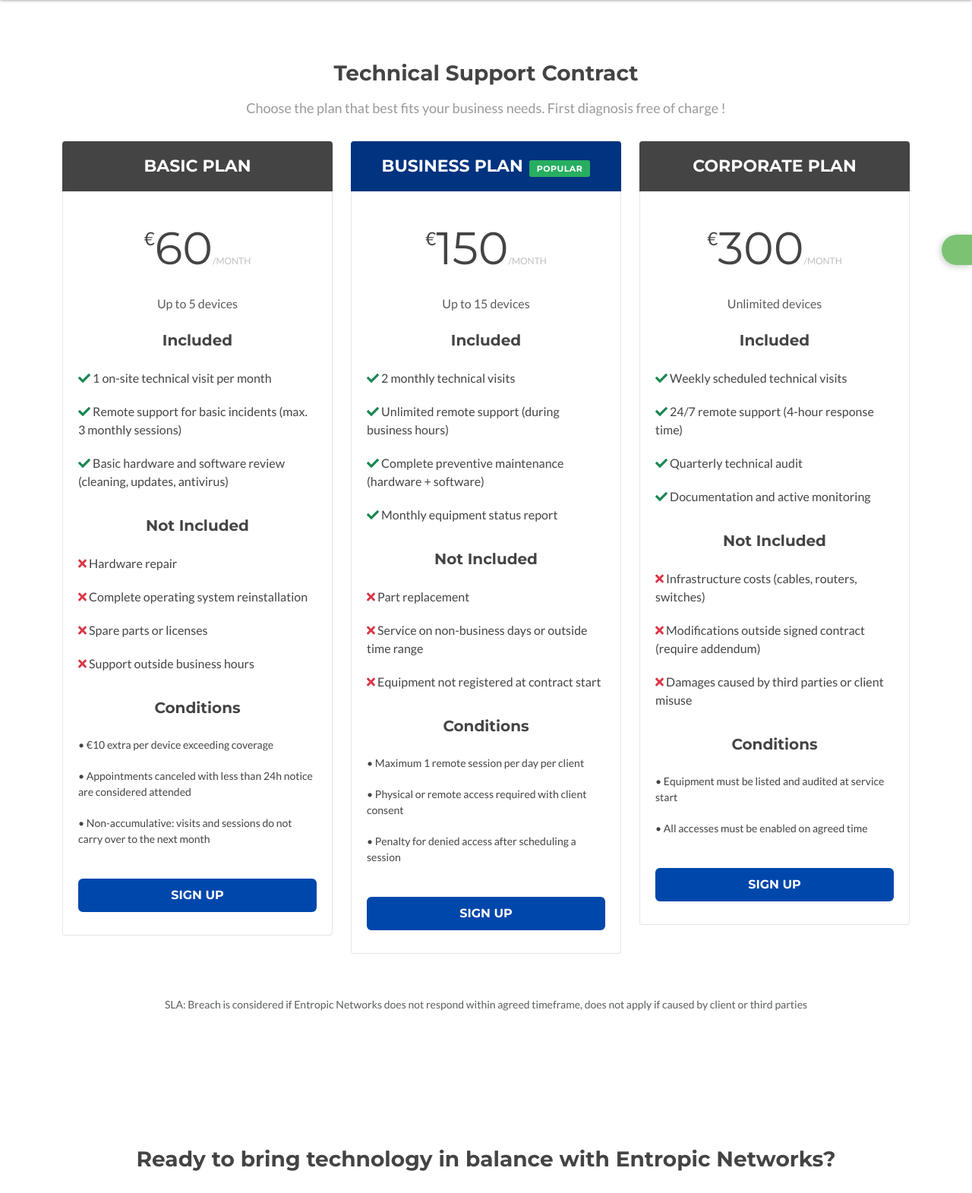
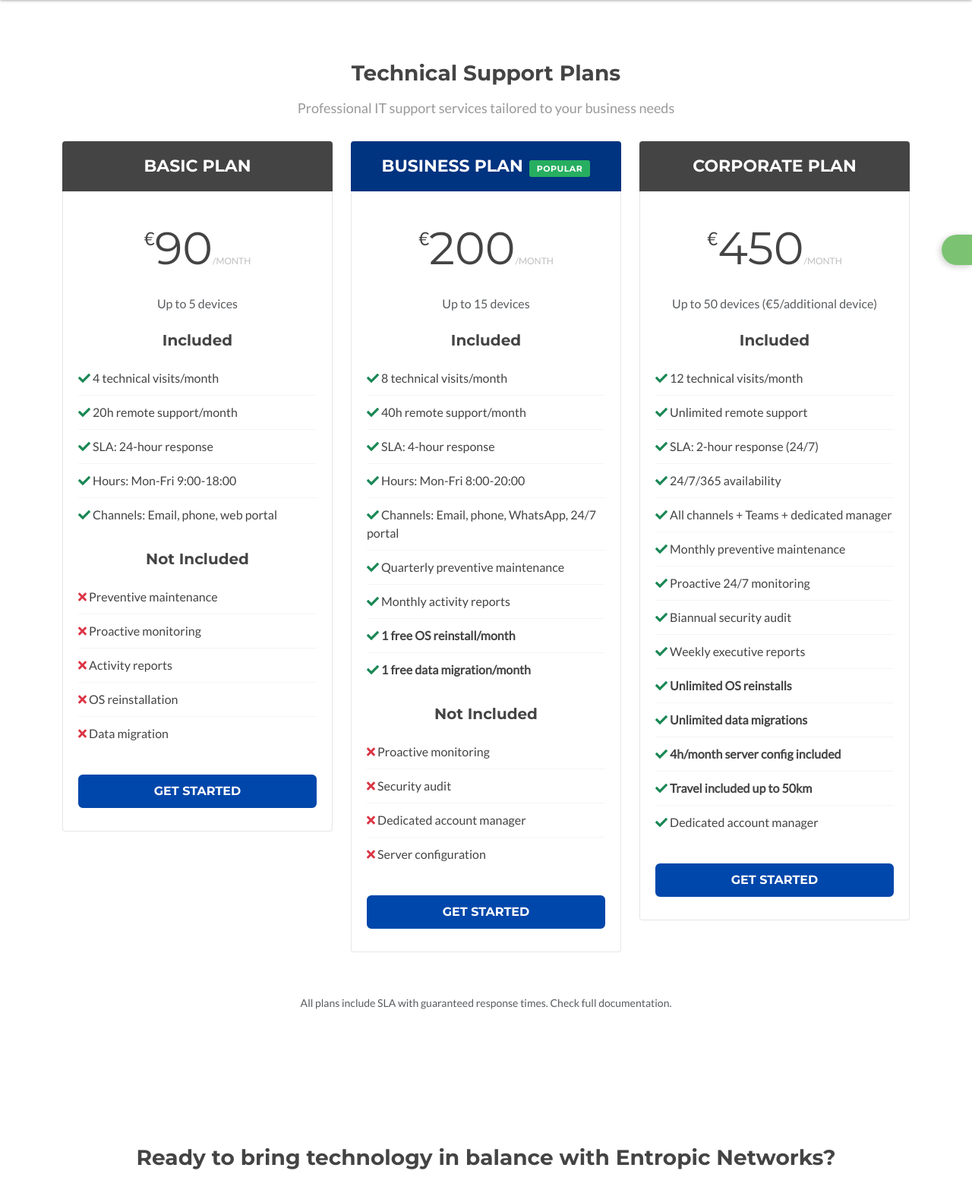
Before and after one commit to itteamlxs/entropic-networks-landing, a PHP site: page /pricing.php in a window 1280 px wide. Shown: the part 71-1642 px from the top of the page at 76% size. Run offline with PHP 8.4, Linux system fonts and the light colour scheme; some libraries are stand-ins or nearby versions.

Commit message:
update lang version services

```diff
--- a/public/pricing.php
+++ b/public/pricing.php
@@ -36,6 +36,9 @@ $dict = require __DIR__.'/../src/Config/'.$lang.'.php';
             border-radius: 4px 4px 0 0;
             position: relative;
         }
+        .price-plan .price-cols .item.featured {
+            border: 0px solid #3498db;
+        }
         .price-plan .price-cols .item.featured .heading {
             background: #003380;
         }
@@ -57,11 +60,9 @@ $dict = require __DIR__.'/../src/Config/'.$lang.'.php';
             border-top: none;
             border-radius: 0 0 4px 4px;
         }
-        .price-plan .price-cols .item.featured {
-            border: 0px solid #3498db;
-        }
         .price-plan .feature-list li {
-            padding: 0px 0;
+            padding: 8px 0;
+            border-bottom: 1px solid #f5f5f5;
         }
         .price-plan .feature-list li:last-child {
             border-bottom: none;
@@ -124,32 +125,28 @@ $dict = require __DIR__.'/../src/Config/'.$lang.'.php';
                     <div class="item col-md-4 col-12">
                         <h3 class="heading"><?=t('plan_basic_name',$dict)?></h3>
                         <div class="content">
-                            <p class="price-figure"><span class="currency">€</span><span class="number"><?=t('plan_basic_price',$dict)?></span><span class="unit">/<?=t('month',$dict)?></span></p>
+                            <p class="price-figure"><span class="currency">€</span><span class="number">90</span><span class="unit">/<?=t('month',$dict)?></span></p>
                             <p class="text-muted"><?=t('plan_basic_devices',$dict)?></p>
 
                             <h5 class="mt-4 mb-3"><?=t('included',$dict)?></h5>
                             <ul class="list-unstyled feature-list text-start">
-                                <li><i class="fas fa-check text-success"></i> <?=t('plan_basic_visits',$dict)?></li>
-                                <li><i class="fas fa-check text-success"></i> <?=t('plan_basic_remote',$dict)?></li>
-                                <li><i class="fas fa-check text-success"></i> <?=t('plan_basic_review',$dict)?></li>
+                                <li><i class="fas fa-check text-success"></i> 4 <?=t('plan_visits',$dict)?></li>
+                                <li><i class="fas fa-check text-success"></i> 20h <?=t('plan_remote',$dict)?></li>
+                                <li><i class="fas fa-check text-success"></i> <?=t('plan_basic_sla',$dict)?></li>
+                                <li><i class="fas fa-check text-success"></i> <?=t('plan_basic_hours',$dict)?></li>
+                                <li><i class="fas fa-check text-success"></i> <?=t('plan_basic_channels',$dict)?></li>
                             </ul>
 
                             <h5 class="mt-4 mb-3"><?=t('not_included',$dict)?></h5>
                             <ul class="list-unstyled feature-list text-start">
-                                <li><i class="fas fa-times text-danger"></i> <?=t('plan_basic_not_hardware',$dict)?></li>
-                                <li><i class="fas fa-times text-danger"></i> <?=t('plan_basic_not_reinstall',$dict)?></li>
-                                <li><i class="fas fa-times text-danger"></i> <?=t('plan_basic_not_parts',$dict)?></li>
-                                <li><i class="fas fa-times text-danger"></i> <?=t('plan_basic_not_hours',$dict)?></li>
+                                <li><i class="fas fa-times text-danger"></i> <?=t('plan_no_preventive',$dict)?></li>
+                                <li><i class="fas fa-times text-danger"></i> <?=t('plan_no_monitoring',$dict)?></li>
+                                <li><i class="fas fa-times text-danger"></i> <?=t('plan_no_reports',$dict)?></li>
+                                <li><i class="fas fa-times text-danger"></i> <?=t('plan_no_reinstall',$dict)?></li>
+                                <li><i class="fas fa-times text-danger"></i> <?=t('plan_no_migration',$dict)?></li>
                             </ul>
 
-                            <h5 class="mt-4 mb-3"><?=t('conditions',$dict)?></h5>
-                            <ul class="list-unstyled feature-list text-start small">
-                                <li>• <?=t('plan_basic_extra',$dict)?></li>
-                                <li>• <?=t('plan_basic_cancel',$dict)?></li>
-                                <li>• <?=t('plan_basic_accumulate',$dict)?></li>
-                            </ul>
-
-                            <a class="btn btn-cta btn-cta-primary mt-3" href="#" data-bs-toggle="modal" data-bs-target="#signup-modal"><?=t('signup_btn',$dict)?></a>
+                            <a class="btn btn-cta btn-cta-primary mt-3 w-100" href="#" data-bs-toggle="modal" data-bs-target="#signup-modal"><?=t('signup_btn',$dict)?></a>
                         </div>
                     </div>
 
@@ -157,32 +154,31 @@ $dict = require __DIR__.'/../src/Config/'.$lang.'.php';
                     <div class="item featured col-md-4 col-12">
                         <h3 class="heading"><?=t('plan_business_name',$dict)?><span class="label-custom"><?=t('popular',$dict)?></span></h3>
                         <div class="content">
-                            <p class="price-figure"><span class="currency">€</span><span class="number"><?=t('plan_business_price',$dict)?></span><span class="unit">/<?=t('month',$dict)?></span></p>
+                            <p class="price-figure"><span class="currency">€</span><span class="number">200</span><span class="unit">/<?=t('month',$dict)?></span></p>
                             <p class="text-muted"><?=t('plan_business_devices',$dict)?></p>
 
                             <h5 class="mt-4 mb-3"><?=t('included',$dict)?></h5>
                             <ul class="list-unstyled feature-list text-start">
-                                <li><i class="fas fa-check text-success"></i> <?=t('plan_business_visits',$dict)?></li>
-                                <li><i class="fas fa-check text-success"></i> <?=t('plan_business_remote',$dict)?></li>
-                                <li><i class="fas fa-check text-success"></i> <?=t('plan_business_maintenance',$dict)?></li>
-                                <li><i class="fas fa-check text-success"></i> <?=t('plan_business_report',$dict)?></li>
+                                <li><i class="fas fa-check text-success"></i> 8 <?=t('plan_visits',$dict)?></li>
+                                <li><i class="fas fa-check text-success"></i> 40h <?=t('plan_remote',$dict)?></li>
+                                <li><i class="fas fa-check text-success"></i> <?=t('plan_business_sla',$dict)?></li>
+                                <li><i class="fas fa-check text-success"></i> <?=t('plan_business_hours',$dict)?></li>
+                                <li><i class="fas fa-check text-success"></i> <?=t('plan_business_channels',$dict)?></li>
+                                <li><i class="fas fa-check text-success"></i> <?=t('plan_preventive_quarterly',$dict)?></li>
+                                <li><i class="fas fa-check text-success"></i> <?=t('plan_monthly_reports',$dict)?></li>
+                                <li><i class="fas fa-check text-success"></i> <strong>1 <?=t('plan_reinstall_free',$dict)?></strong></li>
+                                <li><i class="fas fa-check text-success"></i> <strong>1 <?=t('plan_migration_free',$dict)?></strong></li>
                             </ul>
 
                             <h5 class="mt-4 mb-3"><?=t('not_included',$dict)?></h5>
                             <ul class="list-unstyled feature-list text-start">
-                                <li><i class="fas fa-times text-danger"></i> <?=t('plan_business_not_parts',$dict)?></li>
-                                <li><i class="fas fa-times text-danger"></i> <?=t('plan_business_not_hours',$dict)?></li>
-                                <li><i class="fas fa-times text-danger"></i> <?=t('plan_business_not_registered',$dict)?></li>
+                                <li><i class="fas fa-times text-danger"></i> <?=t('plan_no_monitoring',$dict)?></li>
+                                <li><i class="fas fa-times text-danger"></i> <?=t('plan_no_audit',$dict)?></li>
+                                <li><i class="fas fa-times text-danger"></i> <?=t('plan_no_account_manager',$dict)?></li>
+                                <li><i class="fas fa-times text-danger"></i> <?=t('plan_no_server_config',$dict)?></li>
                             </ul>
 
-                            <h5 class="mt-4 mb-3"><?=t('conditions',$dict)?></h5>
-                            <ul class="list-unstyled feature-list text-start small">
-                                <li>• <?=t('plan_business_max',$dict)?></li>
-                                <li>• <?=t('plan_business_access',$dict)?></li>
-                                <li>• <?=t('plan_business_penalty',$dict)?></li>
-                            </ul>
-
-                            <a class="btn btn-cta btn-cta-primary mt-3" href="#" data-bs-toggle="modal" data-bs-target="#signup-modal"><?=t('signup_btn',$dict)?></a>
+                            <a class="btn btn-cta btn-cta-primary mt-3 w-100" href="#" data-bs-toggle="modal" data-bs-target="#signup-modal"><?=t('signup_btn',$dict)?></a>
                         </div>
                     </div>
 
@@ -190,31 +186,28 @@ $dict = require __DIR__.'/../src/Config/'.$lang.'.php';
                     <div class="item col-md-4 col-12">
                         <h3 class="heading"><?=t('plan_corporate_name',$dict)?></h3>
                         <div class="content">
-                            <p class="price-figure"><span class="currency">€</span><span class="number"><?=t('plan_corporate_price',$dict)?></span><span class="unit">/<?=t('month',$dict)?></span></p>
+                            <p class="price-figure"><span class="currency">€</span><span class="number">450</span><span class="unit">/<?=t('month',$dict)?></span></p>
                             <p class="text-muted"><?=t('plan_corporate_devices',$dict)?></p>
 
                             <h5 class="mt-4 mb-3"><?=t('included',$dict)?></h5>
                             <ul class="list-unstyled feature-list text-start">
-                                <li><i class="fas fa-check text-success"></i> <?=t('plan_corporate_visits',$dict)?></li>
-                                <li><i class="fas fa-check text-success"></i> <?=t('plan_corporate_remote',$dict)?></li>
-                                <li><i class="fas fa-check text-success"></i> <?=t('plan_corporate_audit',$dict)?></li>
-                                <li><i class="fas fa-check text-success"></i> <?=t('plan_corporate_monitoring',$dict)?></li>
+                                <li><i class="fas fa-check text-success"></i> 12 <?=t('plan_visits',$dict)?></li>
+                                <li><i class="fas fa-check text-success"></i> <?=t('plan_remote_unlimited',$dict)?></li>
+                                <li><i class="fas fa-check text-success"></i> <?=t('plan_corporate_sla',$dict)?></li>
+                                <li><i class="fas fa-check text-success"></i> <?=t('plan_corporate_hours',$dict)?></li>
+                                <li><i class="fas fa-check text-success"></i> <?=t('plan_corporate_channels',$dict)?></li>
+                                <li><i class="fas fa-check text-success"></i> <?=t('plan_preventive_monthly',$dict)?></li>
+                                <li><i class="fas fa-check text-success"></i> <?=t('plan_monitoring_247',$dict)?></li>
+                                <li><i class="fas fa-check text-success"></i> <?=t('plan_audit_biannual',$dict)?></li>
+                                <li><i class="fas fa-check text-success"></i> <?=t('plan_weekly_reports',$dict)?></li>
+                                <li><i class="fas fa-check text-success"></i> <strong><?=t('plan_reinstall_unlimited',$dict)?></strong></li>
+                                <li><i class="fas fa-check text-success"></i> <strong><?=t('plan_migration_unlimited',$dict)?></strong></li>
+                                <li><i class="fas fa-check text-success"></i> <strong>4h/<?=t('month',$dict)?> <?=t('plan_server_config',$dict)?></strong></li>
+                                <li><i class="fas fa-check text-success"></i> <strong><?=t('plan_travel_50km',$dict)?></strong></li>
+                                <li><i class="fas fa-check text-success"></i> <?=t('plan_account_manager',$dict)?></li>
                             </ul>
 
-                            <h5 class="mt-4 mb-3"><?=t('not_included',$dict)?></h5>
-                            <ul class="list-unstyled feature-list text-start">
-                                <li><i class="fas fa-times text-danger"></i> <?=t('plan_corporate_not_infrastructure',$dict)?></li>
-                                <li><i class="fas fa-times text-danger"></i> <?=t('plan_corporate_not_modifications',$dict)?></li>
-                                <li><i class="fas fa-times text-danger"></i> <?=t('plan_corporate_not_damages',$dict)?></li>
-                            </ul>
-
-                            <h5 class="mt-4 mb-3"><?=t('conditions',$dict)?></h5>
-                            <ul class="list-unstyled feature-list text-start small">
-                                <li>• <?=t('plan_corporate_listed',$dict)?></li>
-                                <li>• <?=t('plan_corporate_enabled',$dict)?></li>
-                            </ul>
-
-                            <a class="btn btn-cta btn-cta-primary mt-3" href="#" data-bs-toggle="modal" data-bs-target="#signup-modal"><?=t('signup_btn',$dict)?></a>
+                            <a class="btn btn-cta btn-cta-primary mt-3 w-100" href="#" data-bs-toggle="modal" data-bs-target="#signup-modal"><?=t('signup_btn',$dict)?></a>
                         </div>
                     </div>
 
--- a/src/Config/en.php
+++ b/src/Config/en.php
@@ -61,56 +61,67 @@ return [
     'email'        => 'support@entropicnetworks.com',
     'live_chat'    => 'Live Chat',
 
-    // INGLÉS (en.php) - PRICING
+// INGLÉS (en.php) - PRICING
+'pricing_title' => 'Technical Support Plans',
+'pricing_intro' => 'Professional IT support services tailored to your business needs',
+'month' => 'month',
+'popular' => 'Popular',
+'included' => 'Included',
+'not_included' => 'Not Included',
+'signup_btn' => 'Get Started',
+'sla_note' => 'All plans include SLA with guaranteed response times. Check full documentation.',
 
-    'month' => 'month',
-    'pricing_title' => 'Technical Support Contract',
-    'pricing_intro' => 'Choose the plan that best fits your business needs. First diagnosis free of charge !',
+// Plan Names
+'plan_basic_name' => 'Basic Plan',
+'plan_business_name' => 'Business Plan',
+'plan_corporate_name' => 'Corporate Plan',
 
-    'plan_basic_name' => 'Basic Plan',
-    'plan_basic_price' => '60',
-    'plan_basic_devices' => 'Up to 5 devices',
-    'plan_basic_visits' => '1 on-site technical visit per month',
-    'plan_basic_remote' => 'Remote support for basic incidents (max. 3 monthly sessions)',
-    'plan_basic_review' => 'Basic hardware and software review (cleaning, updates, antivirus)',
-    'plan_basic_not_hardware' => 'Hardware repair',
-    'plan_basic_not_reinstall' => 'Complete operating system reinstallation',
-    'plan_basic_not_parts' => 'Spare parts or licenses',
-    'plan_basic_not_hours' => 'Support outside business hours',
-    'plan_basic_extra' => '€10 extra per device exceeding coverage',
-    'plan_basic_cancel' => 'Appointments canceled with less than 24h notice are considered attended',
-    'plan_basic_accumulate' => 'Non-accumulative: visits and sessions do not carry over to the next month',
+// Device Coverage
+'plan_basic_devices' => 'Up to 5 devices',
+'plan_business_devices' => 'Up to 15 devices',
+'plan_corporate_devices' => 'Up to 50 devices (€5/additional device)',
 
-    'plan_business_name' => 'Business Plan',
-    'plan_business_price' => '150',
-    'plan_business_devices' => 'Up to 15 devices',
-    'plan_business_visits' => '2 monthly technical visits',
-    'plan_business_remote' => 'Unlimited remote support (during business hours)',
-    'plan_business_maintenance' => 'Complete preventive maintenance (hardware + software)',
-    'plan_business_report' => 'Monthly equipment status report',
-    'plan_business_not_parts' => 'Part replacement',
-    'plan_business_not_hours' => 'Service on non-business days or outside time range',
-    'plan_business_not_registered' => 'Equipment not registered at contract start',
-    'plan_business_max' => 'Maximum 1 remote session per day per client',
-    'plan_business_access' => 'Physical or remote access required with client consent',
-    'plan_business_penalty' => 'Penalty for denied access after scheduling a session',
+// Common Features
+'plan_visits' => 'technical visits/month',
+'plan_remote' => 'remote support/month',
+'plan_remote_unlimited' => 'Unlimited remote support',
 
-    'plan_corporate_name' => 'Corporate Plan',
-    'plan_corporate_price' => '300',
-    'plan_corporate_devices' => 'Unlimited devices',
-    'plan_corporate_visits' => 'Weekly scheduled technical visits',
-    'plan_corporate_remote' => '24/7 remote support (4-hour response time)',
-    'plan_corporate_audit' => 'Quarterly technical audit',
-    'plan_corporate_monitoring' => 'Documentation and active monitoring',
-    'plan_corporate_not_infrastructure' => 'Infrastructure costs (cables, routers, switches)',
-    'plan_corporate_not_modifications' => 'Modifications outside signed contract (require addendum)',
-    'plan_corporate_not_damages' => 'Damages caused by third parties or client misuse',
-    'plan_corporate_listed' => 'Equipment must be listed and audited at service start',
-    'plan_corporate_enabled' => 'All accesses must be enabled on agreed time',
+// Plan Básico - Specific
+'plan_basic_sla' => 'SLA: 24-hour response',
+'plan_basic_hours' => 'Hours: Mon-Fri 9:00-18:00',
+'plan_basic_channels' => 'Channels: Email, phone, web portal',
 
-    'sla_note' => 'SLA: Breach is considered if Entropic Networks does not respond within agreed timeframe, does not apply if caused by client or third parties',
-    'included' => 'Included',
-    'not_included' => 'Not Included',
-    'conditions' => 'Conditions',
-    'popular' => 'Popular',
+// Plan Empresarial - Specific
+'plan_business_sla' => 'SLA: 4-hour response',
+'plan_business_hours' => 'Hours: Mon-Fri 8:00-20:00',
+'plan_business_channels' => 'Channels: Email, phone, WhatsApp, 24/7 portal',
+'plan_preventive_quarterly' => 'Quarterly preventive maintenance',
+'plan_monthly_reports' => 'Monthly activity reports',
+'plan_reinstall_free' => 'free OS reinstall/month',
+'plan_migration_free' => 'free data migration/month',
+
+// Plan Corporativo - Specific
+'plan_corporate_sla' => 'SLA: 2-hour response (24/7)',
+'plan_corporate_hours' => '24/7/365 availability',
+'plan_corporate_channels' => 'All channels + Teams + dedicated manager',
+'plan_preventive_monthly' => 'Monthly preventive maintenance',
+'plan_monitoring_247' => 'Proactive 24/7 monitoring',
+'plan_audit_biannual' => 'Biannual security audit',
+'plan_weekly_reports' => 'Weekly executive reports',
+'plan_reinstall_unlimited' => 'Unlimited OS reinstalls',
+'plan_migration_unlimited' => 'Unlimited data migrations',
+'plan_server_config' => 'server config included',
+'plan_travel_50km' => 'Travel included up to 50km',
+'plan_account_manager' => 'Dedicated account manager',
+
+// Not Included Items
+'plan_no_preventive' => 'Preventive maintenance',
+'plan_no_monitoring' => 'Proactive monitoring',
+'plan_no_reports' => 'Activity reports',
+'plan_no_reinstall' => 'OS reinstallation',
+'plan_no_migration' => 'Data migration',
+'plan_no_audit' => 'Security audit',
+'plan_no_account_manager' => 'Dedicated account manager',
+'plan_no_server_config' => 'Server configuration',
+
 ];
```
Also changed, not shown: src/Config/es.php (+58 -47 lines).
